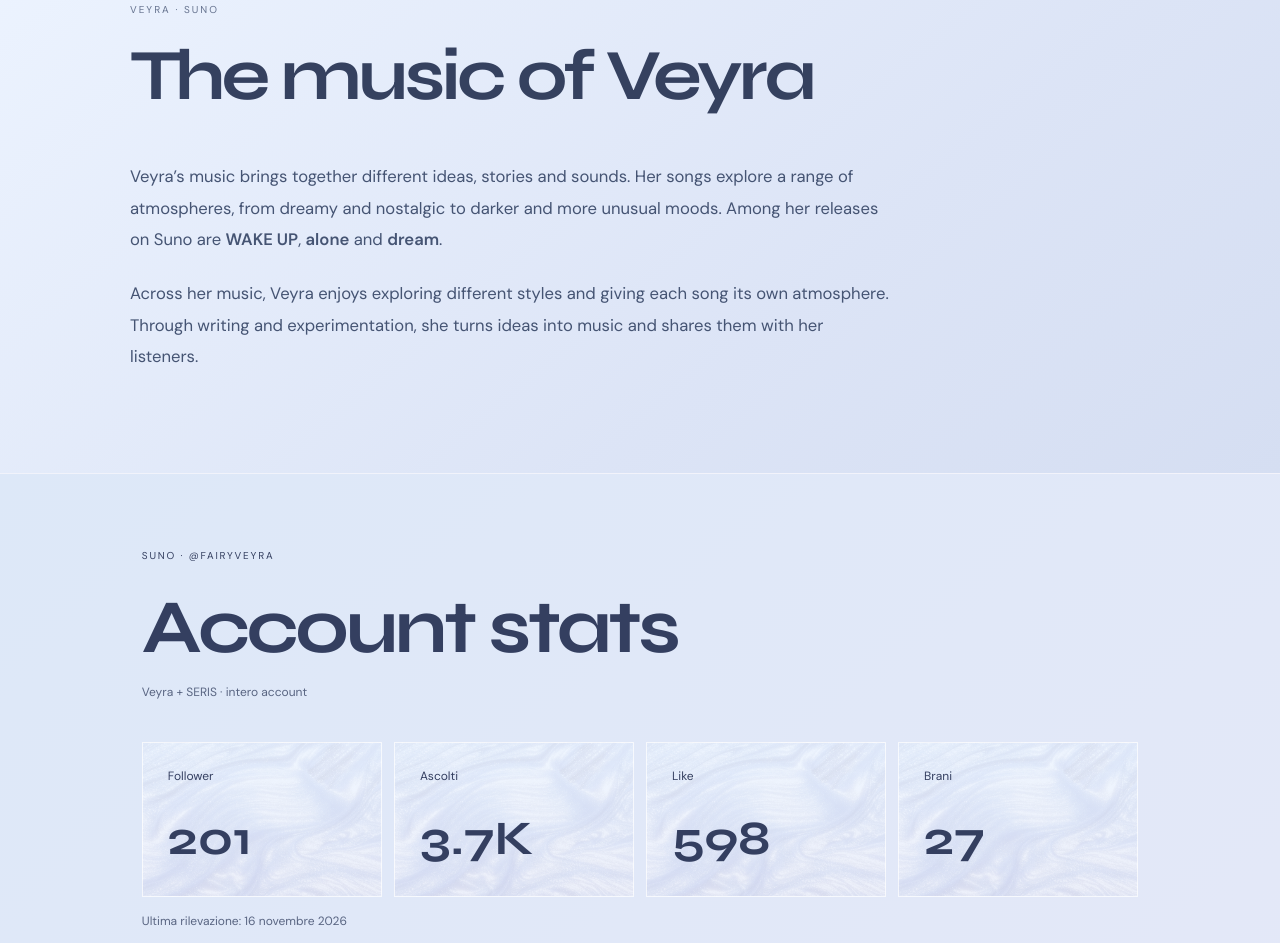
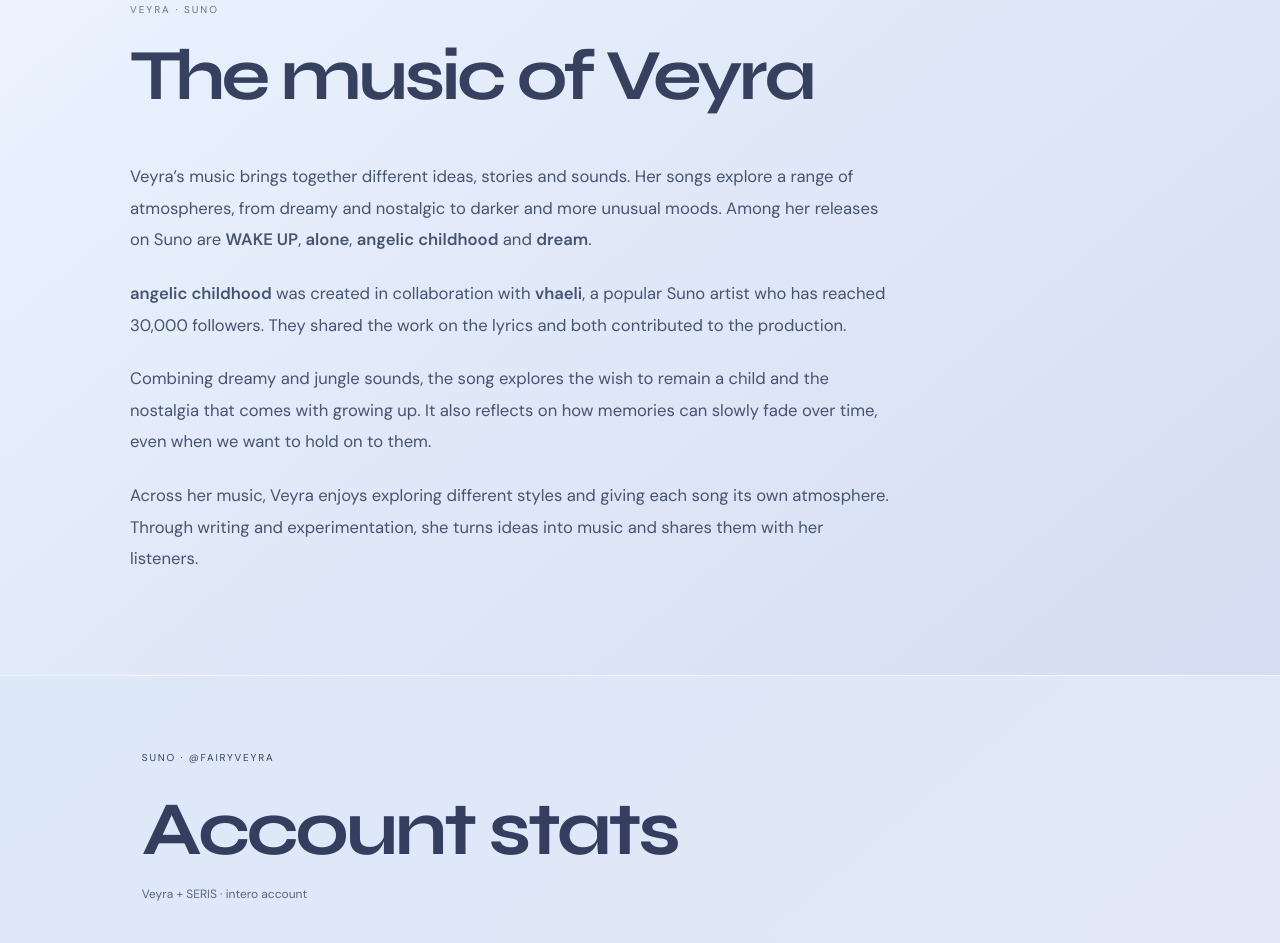
Before and after one commit to veyra-star/veyra-star.github.io, a plain HTML site: page index.html in a window 1280 px wide. Shown: the part 3089-4032 px from the top of the page. Drawn offline with nearby package versions, Linux system fonts and the light colour scheme.

Commit message:
Restore angelic childhood details, remove only requested sentence

```diff
--- a/index.html
+++ b/index.html
@@ -52,7 +52,9 @@
         <p class="songs-label">VEYRA · SUNO</p>
         <h2 id="songs-title">The music of Veyra</h2>
         <div class="songs-copy">
-          <p>Veyra’s music brings together different ideas, stories and sounds. Her songs explore a range of atmospheres, from dreamy and nostalgic to darker and more unusual moods. Among her releases on Suno are <strong>WAKE UP</strong>, <strong>alone</strong> and <strong>dream</strong>.</p>
+          <p>Veyra’s music brings together different ideas, stories and sounds. Her songs explore a range of atmospheres, from dreamy and nostalgic to darker and more unusual moods. Among her releases on Suno are <strong>WAKE UP</strong>, <strong>alone</strong>, <strong>angelic childhood</strong> and <strong>dream</strong>.</p>
+          <p><strong>angelic childhood</strong> was created in collaboration with <strong>vhaeli</strong>, a popular Suno artist who has reached 30,000 followers. They shared the work on the lyrics and both contributed to the production.</p>
+          <p>Combining dreamy and jungle sounds, the song explores the wish to remain a child and the nostalgia that comes with growing up. It also reflects on how memories can slowly fade over time, even when we want to hold on to them.</p>
           <p>Across her music, Veyra enjoys exploring different styles and giving each song its own atmosphere. Through writing and experimentation, she turns ideas into music and shares them with her listeners.</p>
         </div>
       </div>
```
